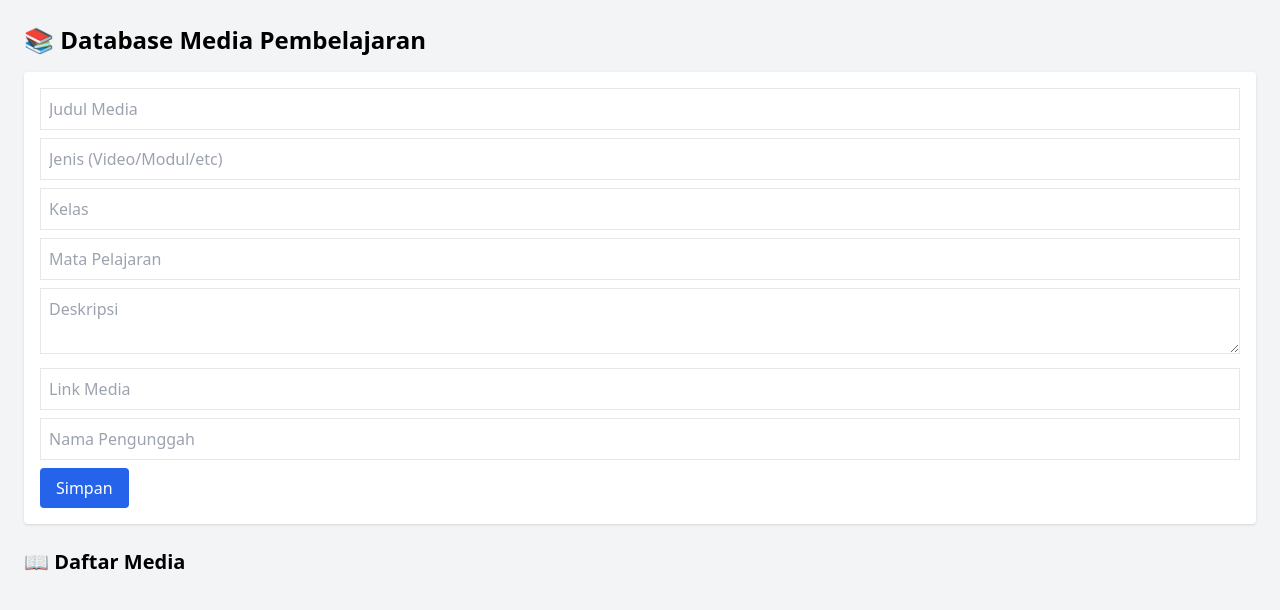
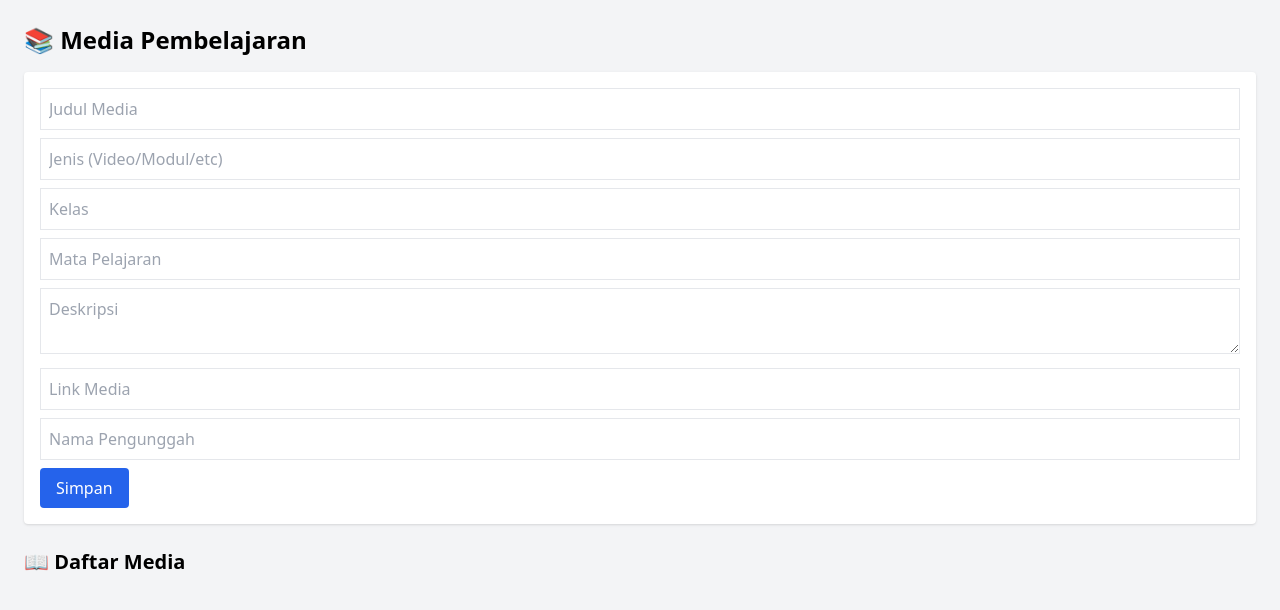
Before and after one commit to smpnegeri10banawaselatan-dev/mgmp, a plain HTML site: page index.html in a window 1280 px wide. Drawn offline with nearby package versions, Linux system fonts and the light colour scheme; no server answers.

Commit message:
Update index.html

```diff
--- a/index.html
+++ b/index.html
@@ -6,7 +6,7 @@
   <script src="https://cdn.tailwindcss.com"></script>
 </head>
 <body class="bg-gray-100 p-6">
-  <h1 class="text-2xl font-bold mb-4">📚 Database Media Pembelajaran</h1>
+  <h1 class="text-2xl font-bold mb-4">📚  Media Pembelajaran</h1>
 
   <form id="formMedia" class="bg-white p-4 rounded shadow mb-6">
     <input class="border p-2 w-full mb-2" type="text" id="judul" placeholder="Judul Media" required>
```
